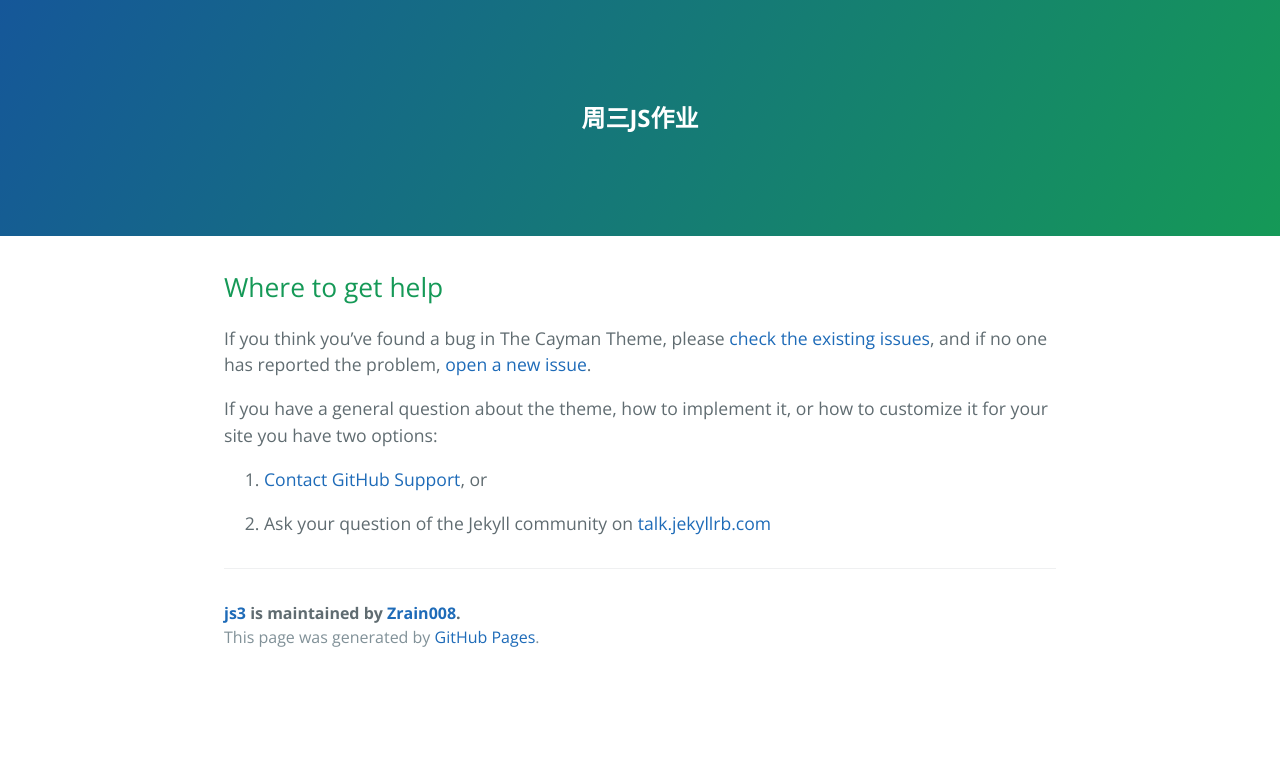
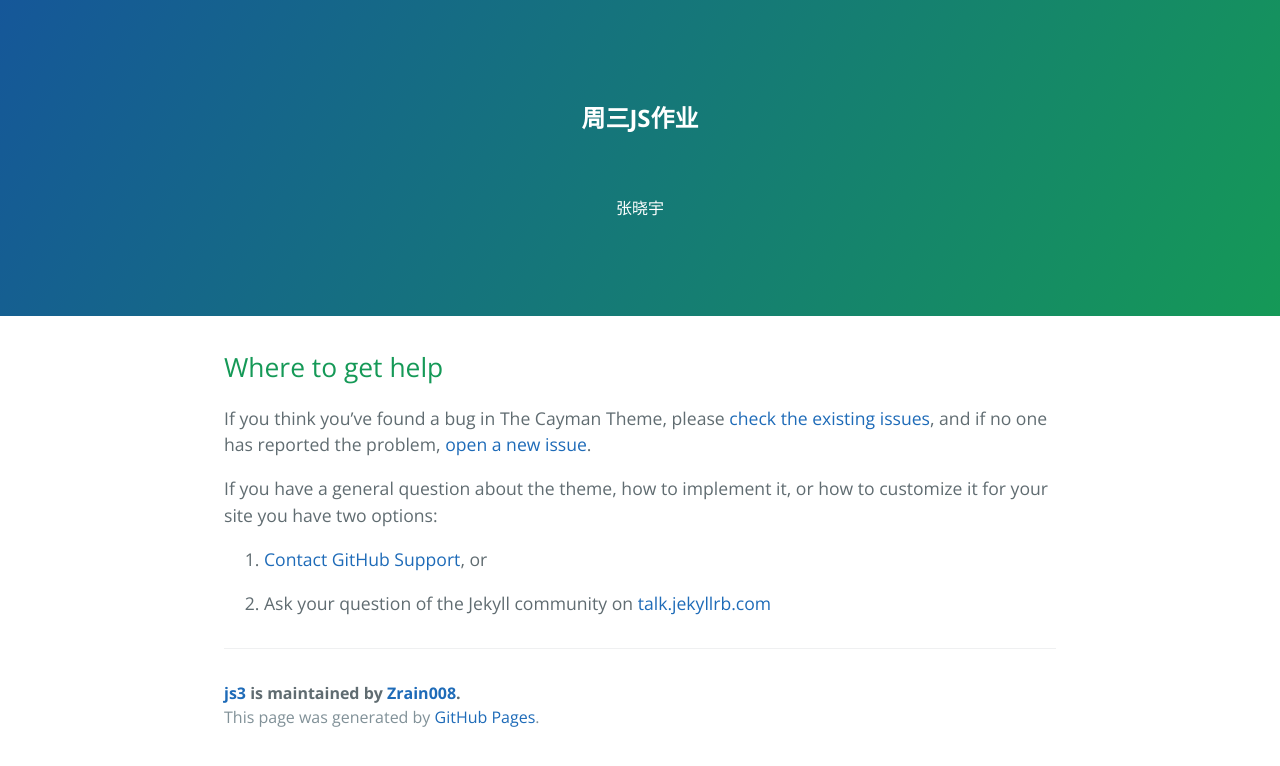
Before and after one commit to Zrain008/js3, a Jekyll site: the page built from docs/SUPPORT.md, in a window 1280 px wide. Shown: the top 766 px of the page. Built offline with Jekyll 4.4.1, drawn with Linux system fonts in a browser that asks for light colours; our own code applies the rules of GitHub Pages for plain Markdown files.

Commit message:
Add files via upload

```diff
--- a/_layouts/default.html
+++ b/_layouts/default.html
@@ -23,7 +23,9 @@
     <a id="skip-to-content" href="#content">Skip to the content.</a>
 
     <header class="page-header" role="banner">
-      <h2>周三JS作业</h2>
+      <h2 style="font-size: 28">周三JS作业</h2></br>
+        <p>张晓宇</p>
+      </h2>
 
     </header>
 
```
